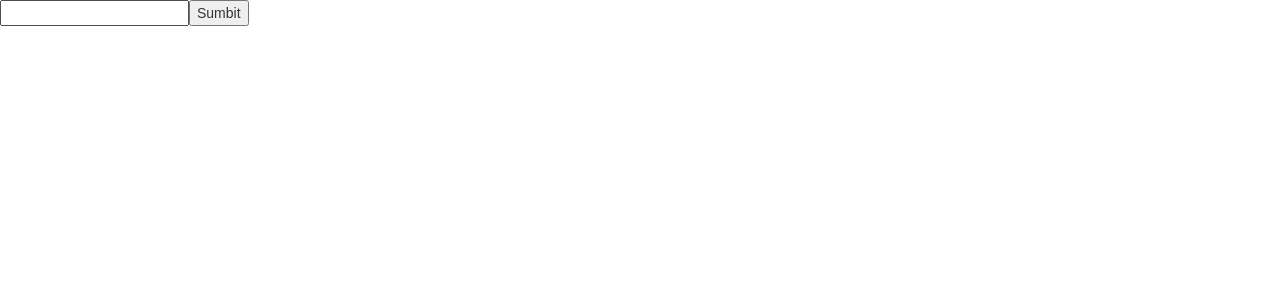
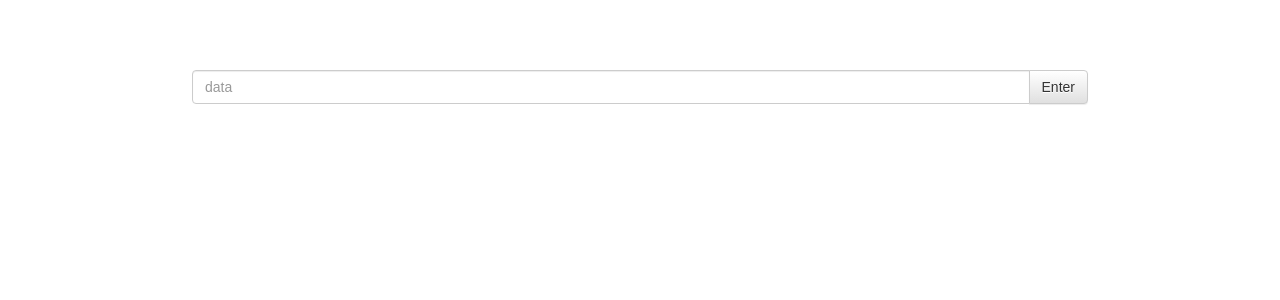
Before and after one commit to YuriiSelskyi/My_Project_React, a React (Create React App) app: page / in a window 1280 px wide. Shown: the top 300 px of the page. Built offline with nearby package versions, Linux system fonts and the light colour scheme.

Commit message:
to do edit list

```diff
--- a/src/App.js
+++ b/src/App.js
@@ -7,28 +7,49 @@ class App extends Component {
 		list: []
 	}
 	add = (str) => {
-		console.log(str);
+		let now = new Date(),
+			Hours = now.getHours(),
+			Minutes = now.getMinutes();
+		if(Hours < 10 ) Hours = "0" + Hours;
+		if(Minutes < 10 ) Minutes = "0" + Minutes;
+		str = str + " " + "(" + Hours + ":" + Minutes + ")";
 		this.setState({list: [...this.state.list, str]});
-		console.log(this.state.list);
-
 	}
 
 	clear(i) {
-		console.log("asdasd", i);
-		this.state.list.splice(i, 1);
-		this.setState({list: [...this.state.list]})
+		const newList = [...this.state.list];
+		newList.splice(i, 1);
+		this.setState({list: newList})
+	}
 
-
+	edit(item, i){
+		console.log(item, i);
+		const newList = [...this.state.list];
+		newList.splice(i, 1, prompt("Please change", this.state.list[i]));
+		this.setState({list: newList});
 	}
 
 	render() {
-	const listItems = this.state.list.map((item, i) =>
-		<div><li>{(i+1) + ") "}{item}  <button onClick={this.clear.bind(this, i)}>Delete</button></li></div>
-	);
-	return (<div>
+
+		const listItems = this.state.list.map((item, i) =>
+			<div class="marg">{`${i+1}. ${item} `}
+				<button type="button" class="btn btn-default righ" aria-label="Left Align" onClick={this.edit.bind(this, item, i)}>
+  					<span class="glyphicon glyphicon-pencil" aria-hidden="true"></span>
+				</button>
+				<button type="button" class="btn btn-default righ" aria-label="Left Align" onClick={this.clear.bind(this, i)}>
+  					<span class="glyphicon glyphicon-remove" aria-hidden="true"></span>
+				</button>
+
+			</div>
+		);
+		return (
+			<div>
 				<FormInput item = {this.add}/>
-				<ul>{listItems}</ul>
-			</div>);
+				<div className = 'root'>
+					{listItems}
+				</div>
+			</div>
+		);
 	}
 }
 
--- a/src/FormInput.js
+++ b/src/FormInput.js
@@ -1,36 +1,36 @@
 import React, { Component } from 'react';
-//import {FormGroup, InputGroup, Button, FormControl} from 'react-bootstrap';
+import {FormGroup, Tooltip, InputGroup, Button, FormControl} from 'react-bootstrap';
 
 
 class FormInput extends Component{
-	sumbit(event) {
+	sumbit() {
+		if(!this.testInput.value.trim()) return false;
+		this.props.item(this.testInput.value);
+		this.testInput.value = '';
+	}
+
+	handleSubmit(event) {
 		event.preventDefault();
-		console.log('sumbit', this.testInput.value);
-		this.props.item(this.testInput.value);
 	}
 
   render() {
     return (
-	//	<form onSubmit={this.handleSubmit} className = 'root'>
-	//		<FormGroup>
-	//			<InputGroup>
-	//				<FormControl
-	//				type="text"
-	//				placeholder="data"
-	//				ref={(input) => this.testInput = input}/>
-	//				<InputGroup.Button >
-	//					<Button onClick={this.sumbit.bind(this)} >Enter</Button>
-	//				</InputGroup.Button>
-	//			</InputGroup>
-	//		</FormGroup>
-	//	</form>
-	//);
-	//(
-    	<div>
-    		<input type="text" ref={(input) => this.testInput = input} />
-    		<button onClick={this.sumbit.bind(this)}>Sumbit</button>
-    	</div>
-    	);
+		<form onSubmit={this.handleSubmit} className = 'root'>
+			<FormGroup>
+				<InputGroup>
+					<FormControl
+						type="text"
+						placeholder="data"
+						inputRef={input => this.testInput = input}
+					/>
+					<InputGroup.Button >
+						<Button type="sumbit" onClick={this.sumbit.bind(this)} >Enter</Button>
+					</InputGroup.Button>
+				</InputGroup>
+			</FormGroup>
+		</form>
+	);
+
  }
 }
 
--- a/src/index.css
+++ b/src/index.css
@@ -6,10 +6,13 @@ body {
 
 .root {
   width: 70%;
-  margin: 150px auto;
+  margin: 70px auto;
 }
 
-.lists {
-	width: 70%;
-	margin: 150px auto;
+.marg{
+	margin-top: 15px;
 }
+
+.righ{
+	float: right;
+}
```
